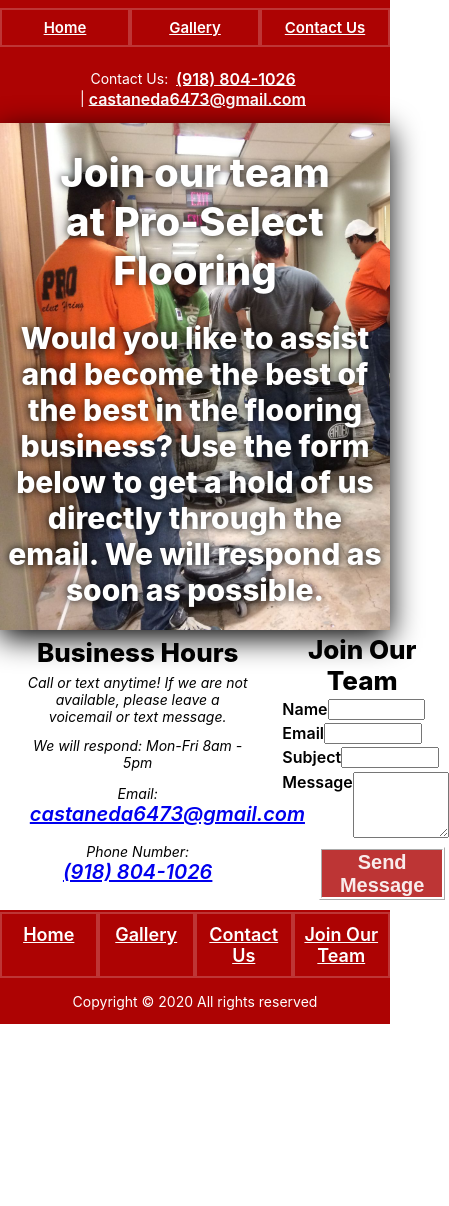
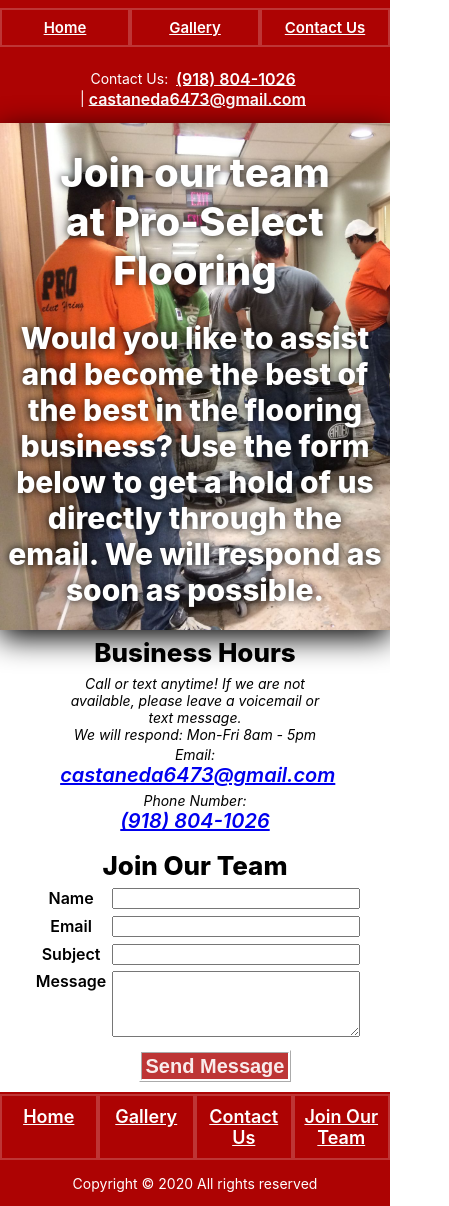
Before and after one commit to Perezented/PSF, a React (Create React App) app: page /joinUs in a window 390 px wide. Shown: the whole page, 449 px wide, since content can reach past the window. Before the commit the page ends 1024 px from the top, so only its background shows below. Built offline with nearby package versions, Linux system fonts and the light colour scheme.

Commit message:
Contact form is responsive to tablets and phones now

```diff
--- a/src/styles/contact.scss
+++ b/src/styles/contact.scss
@@ -9,6 +9,7 @@
     padding: 1%;
   }
   .businessHours {
+    width: 40%;
     address {
       display: flex;
       flex-direction: column;
@@ -26,7 +27,7 @@
     display: flex;
     justify-content: center;
     .form {
-      width: 30%;
+      width: 40%;
       display: grid;
     }
     .field {
@@ -35,11 +36,20 @@
     }
     input,
     textarea {
-      width: 23vw;
+      width: auto;
     }
     label {
       font-weight: 600;
       font-size: 1.6rem;
+    }
+    @media (max-width: $breakpoint-phone) {
+      display: flex;
+      flex-direction: column;
+      .businessHours,
+      .form {
+        width: 90%;
+        margin: 0 auto;
+      }
     }
   }
   h3,
```
